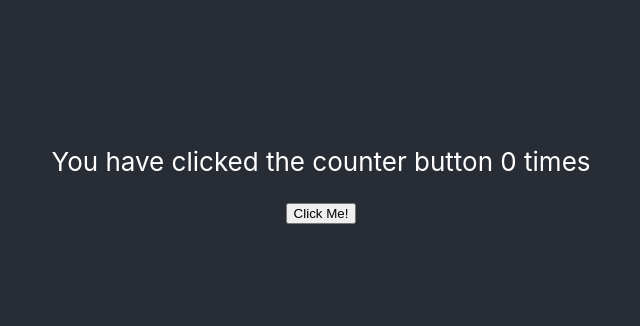
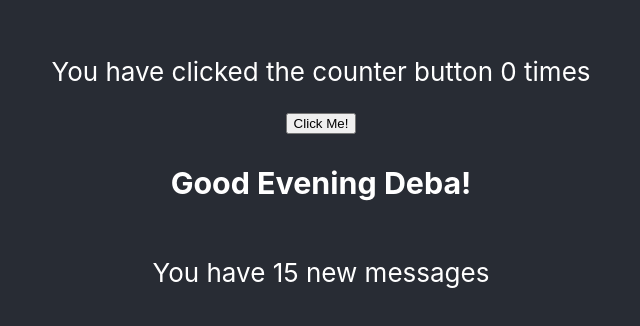
Before and after one commit to debabratabisoi/LearnReact, a React (Create React App) app: page / in a window 1280 px wide. Shown: the part 228-554 px from the top of the page, without its empty margins (319-959 px from the left). Built offline with nearby package versions, Linux system fonts and the light colour scheme.

Commit message:
useState with useEffect - Congratulation Message

```diff
--- a/src/App.js
+++ b/src/App.js
@@ -3,6 +3,8 @@ import './App.css';
 import { Greeting } from './Greeting';
 import { PeopleList } from './PeopleList';
 import { CounterButton } from './CounterButton';
+import { CongratulationsMessage } from './CongratulationsMessage';
+import { useState } from 'react';
 
 /*let peopleList = [
   {
@@ -26,12 +28,32 @@ import { CounterButton } from './CounterButton';
 //   alert("Hello");
 // }
 
+const people = {
+  name: "Deba",
+  noOfMessages: 15
+}
+
 function App() {
-
+  const [numberOfClicks, setNumberOfClicks] = useState(0);
+  const increment = ()=>{setNumberOfClicks(numberOfClicks + 1);}
+  /*We can also use traditional function syntax, but better to go for ES6 Arrow Syntax */
+    // function increment(){
+    //     setNumberOfClicks(numberOfClicks + 1);
+    // };
+  const [hideMessage, setHideMessage] = useState(false);
   return (
     <div className="App">
       <header className="App-header">
-        <CounterButton/>
+        {hideMessage
+        ? null
+        : <CongratulationsMessage
+                threshold={5}
+                noOfClicks={numberOfClicks}
+                onHide={()=> setHideMessage(true)}/> }
+        <CounterButton numberOfClicks={numberOfClicks} onIncrement={increment}/>
+        <Greeting person={people}/>
+        {/*Here we want to use the numberOfClicks inside CongratulationsMessage, but as React has a unidiretional data flow from Parent to Child componenets, we can't achieve that.
+        So the solution would be to hoisting the state to the Parent component. In our case the numberOfClcks & increment function */}
       </header>
     </div>
   );
--- /dev/null
+++ b/src/CongratulationsMessage.js
@@ -0,0 +1,19 @@
+import React, {useEffect} from "react";
+
+export const CongratulationsMessage = ({noOfClicks, threshold, onHide})=>{
+    // if(noOfClicks >= threshold)
+    // {
+    //     return (
+    //     <h2>Congratulations! You have reached threshold clicks {threshold}</h2>)
+    // }
+useEffect(()=>{
+    return (console.log("Congratulations Message unmounting!"));
+}, []);
+    return noOfClicks >= threshold
+    ?
+    <>
+        <h2>Congratulations! You have reached threshold clicks {threshold}</h2>
+        <button onClick={onHide}>Hide Congratulations Message</button>
+    </>
+    : null;
+}
--- a/src/CounterButton.js
+++ b/src/CounterButton.js
@@ -1,14 +1,20 @@
 import React from "react";
-import { useState } from "react";
+import { useState, useEffect } from "react";
 // This example is to save the state of the button click
 // use the useState hook for state manipulation
-export const CounterButton = () =>{
+export const CounterButton = ({numberOfClicks, onIncrement}) =>{
+    useEffect(()=>{
+        console.log('useEffect called!');
+        //if you called onIncrement here, it will go to an infinite loop, So be careful while updating state over here.
+    }, []);
+    // it also called same amount of time as the useEffect, but useEffect can be manipulated with 2nd Array argument. if we pass empty array over there, it only called on the first attempt
+    console.log('Counter Button Clicked!');
     //numberOfClicks: current value of the state , setNumberOfClicks : changed value of the state (method to set the click counter)
     // 0: initial counter
-    const [numberOfClicks, setNumberOfClicks] = useState(0);
-    const increment = ()=>{
-        setNumberOfClicks(numberOfClicks + 1);
-    }
+    // const [numberOfClicks, setNumberOfClicks] = useState(0);
+    // const increment = ()=>{
+    //     setNumberOfClicks(numberOfClicks + 1);
+    // }
 
     // if we use let instead of const what happens, it works
     // let [numberOfClicks, setNumberOfClicks] = useState(0);
@@ -26,7 +32,7 @@ export const CounterButton = () =>{
     return(
         <>
             <p>You have clicked the counter button {numberOfClicks} times</p>
-            <button onClick={increment}>Click Me!</button>
+            <button onClick={onIncrement}>Click Me!</button>
         </>
     )
 }
```
